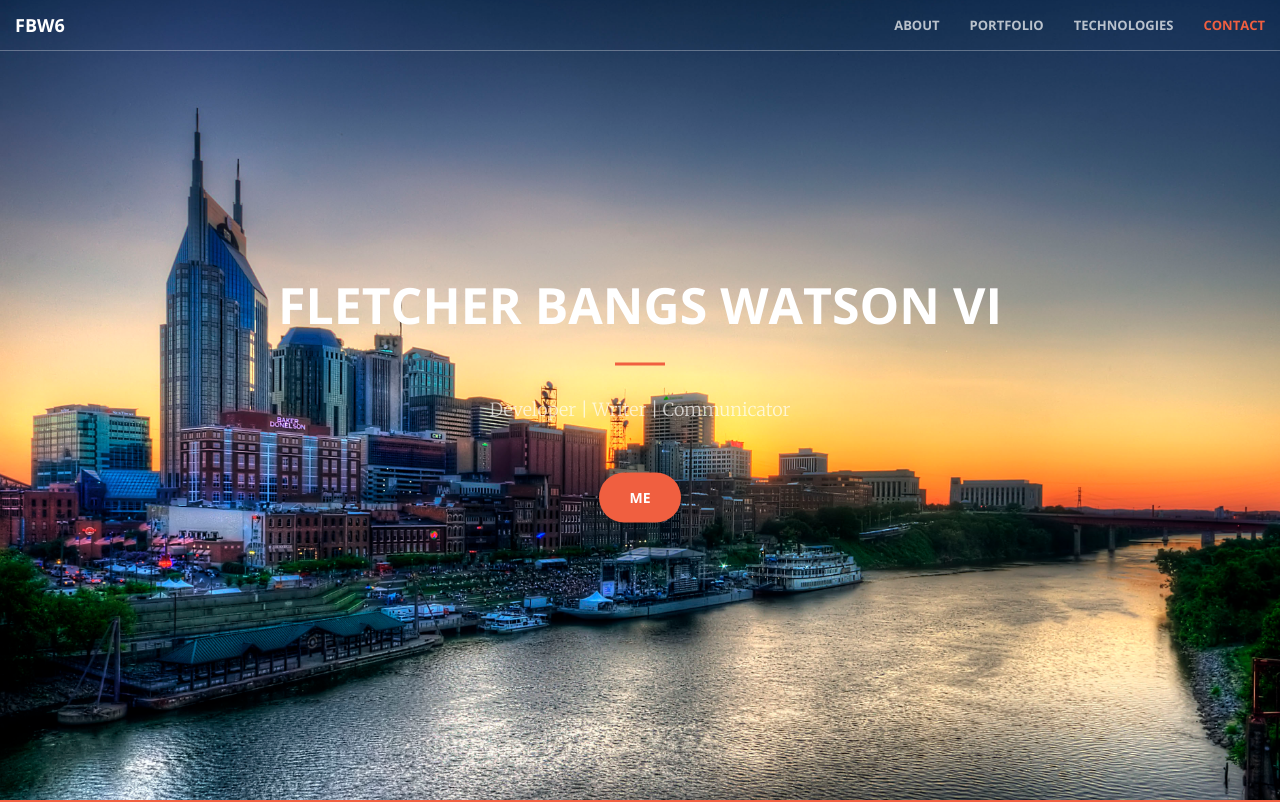
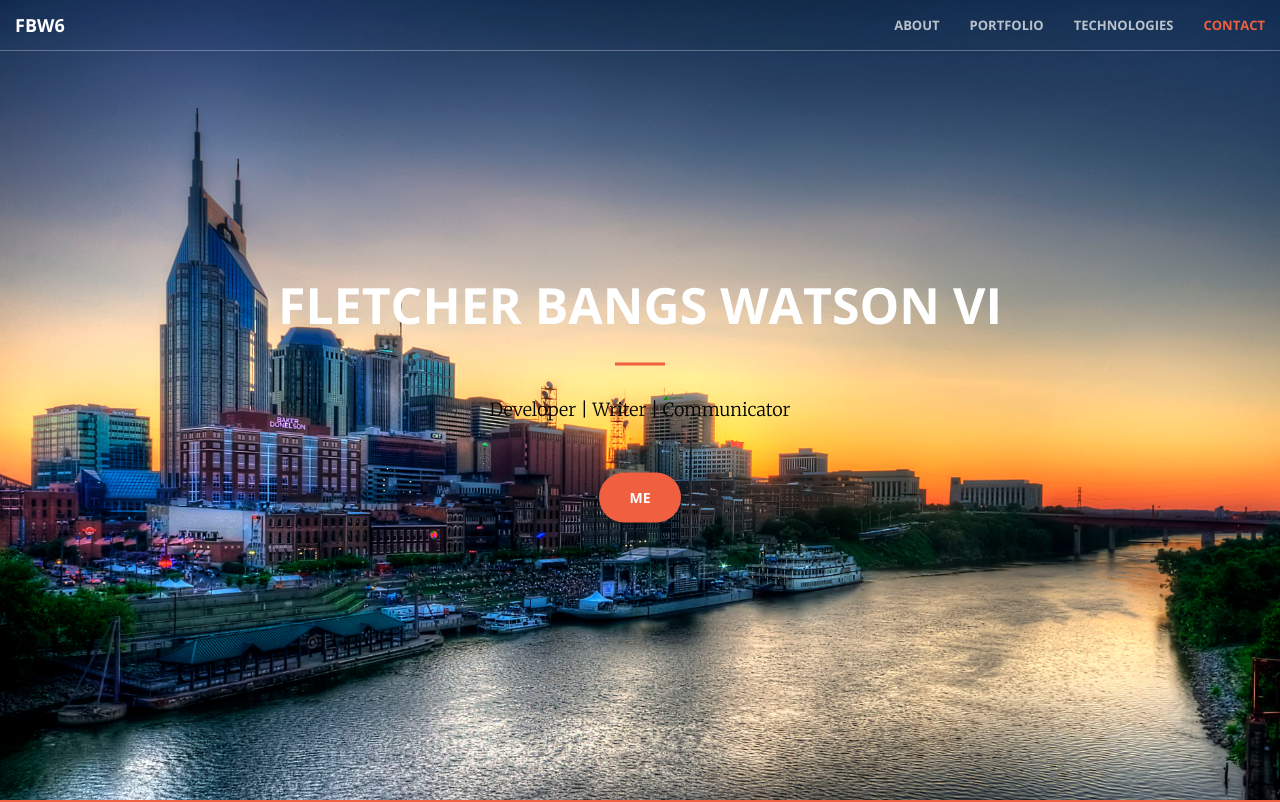
Before and after one commit to flawavi/FletcherBangsWatson, a website: page index.html in a window 1280 px wide. Shown: the top 802 px of the page. Drawn offline with nearby package versions, Linux system fonts and the light colour scheme.

```diff
--- a/less/creative.less
+++ b/less/creative.less
@@ -190,7 +190,7 @@
             }
             p {
                 font-weight: 300;
-                color: (white, 70%);
+                color: black;
                 font-size: 16px;
                 margin-bottom: 50px;
             }
```
Also changed, not shown: css/creative.css, css/creative.min.css.
